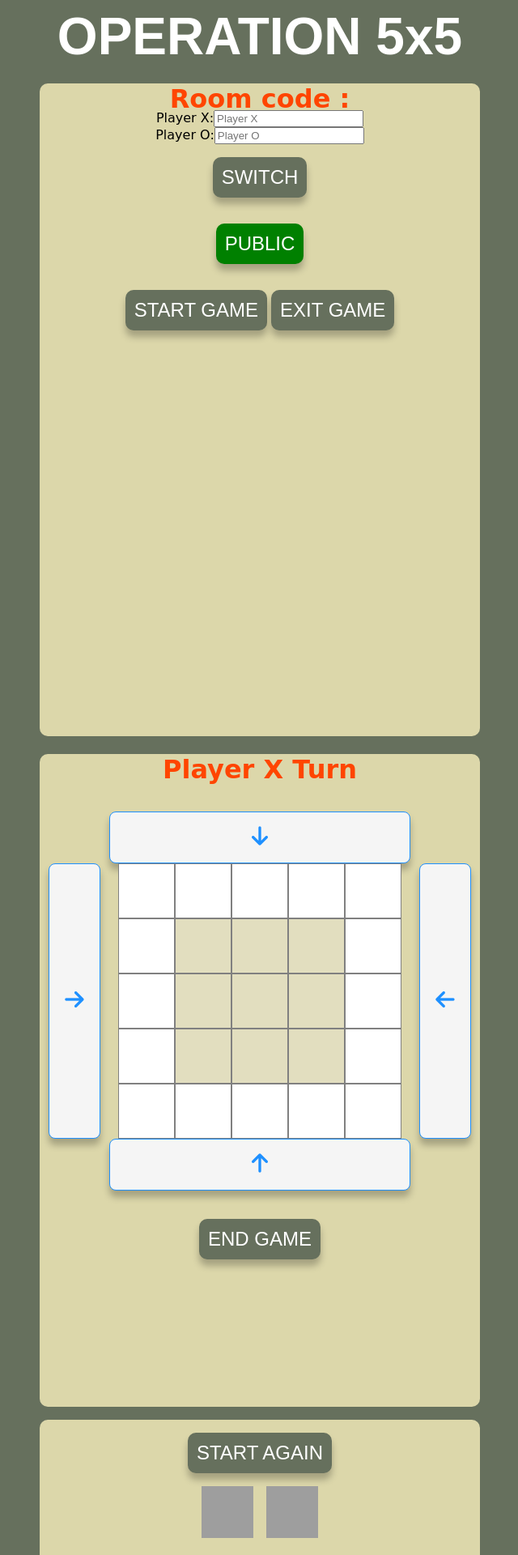
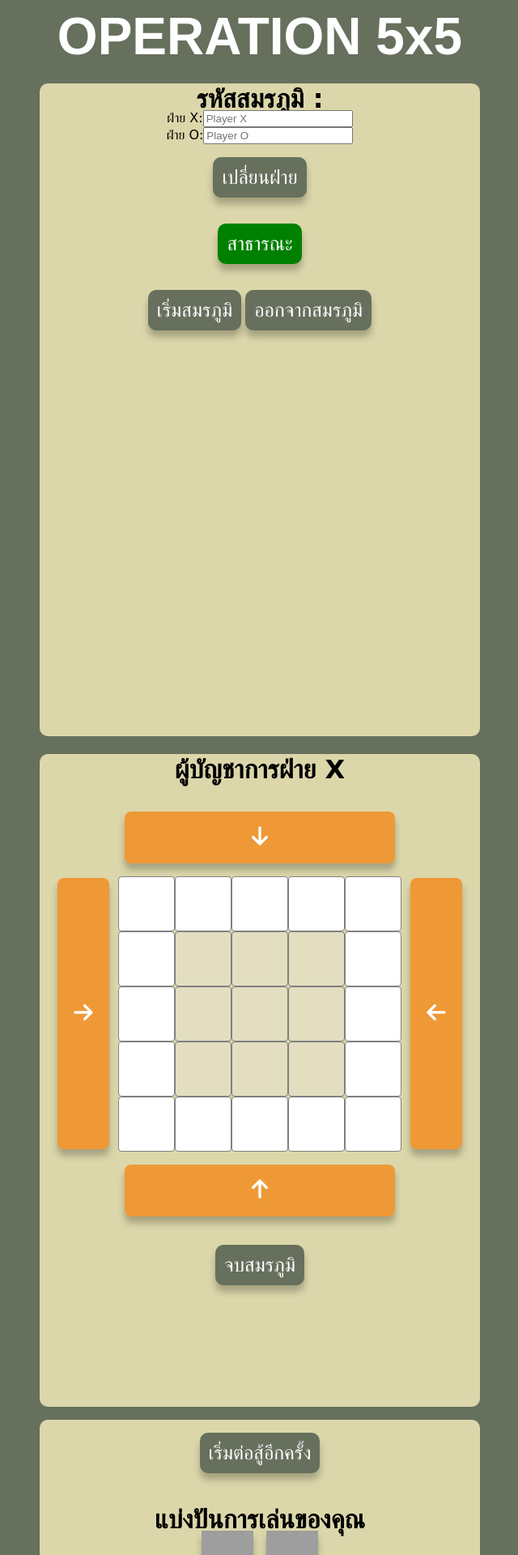
Before and after one commit to it64070101/operation5x5, a PHP site: page /google-login/public/game.html in a window 1280 px wide. Shown: the top 1920 px of the page at 81% size, without its empty margins (319-959 px from the left). Run offline with PHP 8.4, Linux system fonts and the light colour scheme; some libraries are stand-ins or nearby versions; grey boxes are pictures that could not be loaded.

Commit message:
fix gameplay text

```diff
--- a/public/checkroom.js
+++ b/public/checkroom.js
@@ -2,11 +2,11 @@ function checkwrongRoom(roomCode) {
 
   firebase.database().ref('Game').once('value', (snapshot) => {
     const rooms = snapshot.val();
-            if (roomCode in rooms){
+    if (roomCode in rooms) {
       wrongRoom = false;
     }
     if (wrongRoom) {
-                alert("you are in the wrong room");
+      alert("คุณเข้าสู้หน้านี้ไม่ถูกต้อง เราจะพาคุณกลับไป");
       window.location.href = `playmode.html`;
     }
   });
@@ -25,7 +25,7 @@ function checkUserCanPlay() {
     });
     // add score win round losr to user
     if (kickplayer == true) {
-          alert("wrong way to join")
+      alert("คุณเข้าสู้หน้านี้ไม่ถูกต้อง เราจะพาคุณกลับไป")
       window.location.href = `playmode.html`;
     }
   });
--- a/public/game.html
+++ b/public/game.html
@@ -23,10 +23,10 @@
         <div id="logo">OPERATION 5x5</div>
         <div class="page" id="join-game">
             <div class="container">
-                <h1 id="showRoomCode">Room code : </h1>
+                <h1 id="showRoomCode">รหัสสมรภูมิ : </h1>
                 <form class="form-inline row">
                     <div class="form-group mb-2 row col-10">
-                        <label for="inputPlayer-x" class="col-form-label col-2">Player X:</label>
+                        <label for="inputPlayer-x" class="col-form-label col-2">ฝ่าย X:</label>
                         <div class="col-10">
                             <input readonly type="text" class="form-control" id="inputPlayer-x" placeholder="Player X">
                         </div>
@@ -39,7 +39,7 @@
                 </form>
                 <form class="form-inline row">
                     <div class="form-group mb-2 row col-10">
-                        <label for="inputPlayer-o" class="col-form-label col-2">Player O:</label>
+                        <label for="inputPlayer-o" class="col-form-label col-2">ฝ่าย O:</label>
                         <div class="col-10">
                             <input readonly type="text" class="form-control" id="inputPlayer-o" placeholder="Player O">
                         </div>
@@ -52,19 +52,19 @@
                 </form>
             </div>
             <div class="container d-flex justify-content-center mb-2">
-                <button type="button" id="btnSwitchPlayer" class="btn btn-success mx-1 gameBtn">SWITCH</button>
+                <button type="button" id="btnSwitchPlayer" class="btn btn-success mx-1 gameBtn">เปลี่ยนฝ่าย</button>
             </div>
             <div class="container d-flex justify-content-center mb-2">
-                <button type="button" id="btnStateRoom" class="btn btn-success mx-1 gameBtn">PUBLIC</button>
+                <button type="button" id="btnStateRoom" class="btn btn-success mx-1 gameBtn">สาธารณะ</button>
             </div>
             <div class="container d-flex justify-content-center mb-2">
-                <button type="button" id="btnStartGame" class="btn btn-success mx-1 gameBtn">START GAME</button>
-                <button type="button" id="btnExitGame" class="btn btn-success mx-1 gameBtn">EXIT GAME</button>
+                <button type="button" id="btnStartGame" class="btn btn-success mx-1 gameBtn">เริ่มสมรภูมิ</button>
+                <button type="button" id="btnExitGame" class="btn btn-success mx-1 gameBtn">ออกจากสมรภูมิ</button>
             </div>
         </div>
         <div class="page" id="play-game">
             <div id="main">
-                <h1 id="player-turn">Player X Turn</h1>
+                <h1 id="player-turn">ผู้บัญชาการฝ่าย X</h1>
                 <br><br>
                 <div id="main-display">
                     <div></div>
@@ -114,14 +114,15 @@
                     <div></div>
                 </div>
                 <br>
-                <button type="button" id="btnTerminateGame" class="btn btn-warning mx-1 gameBtn">END GAME</button>
+                <button type="button" id="btnTerminateGame" class="btn btn-warning mx-1 gameBtn">จบสมรภูมิ</button>
             </div>
         </div>
     </div>
     <div class="page" id="end-game">
         <h1 id="winnerText"></h1>
-        <button type="button" id="btnAfterGame" class="gameBtn">START AGAIN</button>
+        <button type="button" id="btnAfterGame" class="gameBtn">เริ่มต่อสู้อีกครั้ง</button>
 
+        <h1>แบ่งปันการเล่นของคุณ</h1>
         <div class="grid-share">
             <div id="share-facebook" onclick="shareOnFacebook()"></div>
             <div id="share-twitter" onclick="shareOnTwitter()"></div>
@@ -130,7 +131,7 @@
 
     <!-- JavaScript file included -->
     <script src="auth.js"></script>
-    <script src="checkroom.js"></script>
+    <!-- <script src="checkroom.js"></script> -->
     <script src="gamescr.js"></script>
     <script src="script.js"></script>
     <script src="gameAddScore.js"></script>
--- a/public/gamescr.js
+++ b/public/gamescr.js
@@ -69,7 +69,7 @@ function reset() {
     select = 0;
     selectrow = 0;
     selectcol = 0;
-    document.getElementById("player-turn").innerHTML = "Player X Turn";
+    document.getElementById("player-turn").innerHTML = "ผู้บัญชาการฝ่าย X";
 }
 
 function enableAll() {
@@ -514,7 +514,7 @@ function updateGame(snapshot) {
     })
 
     if (isPlay == "play") {
-        document.getElementById("player-turn").innerHTML = "Player " + playerTurn.toUpperCase() + " Turn";
+        document.getElementById("player-turn").innerHTML = "ผู้บัญชาการฝ่าย" + playerTurn.toUpperCase();
     }
 
     snapshot.forEach((data) => {
@@ -562,10 +562,10 @@ function updateGame(snapshot) {
                         break;
                     case "winner":
                         if (gameInfo[key] == "x" || gameInfo[key] == "o") {
-                            document.getElementById("winnerText").innerText = "Player " + gameInfo[key].toUpperCase() + " is the winner.";
+                            document.getElementById("winnerText").innerText = "ฝ่าย " + gameInfo[key].toUpperCase() + " ชนะ";
                         }
                         else {
-                            document.getElementById("winnerText").innerText = "No winner.";
+                            document.getElementById("winnerText").innerText = "ไม่มีฝ่ายชนะ";
                         }
                         break;
                     case "matchmaking":
@@ -614,7 +614,7 @@ function exitRoom(event) {
         addUser.child(currentUser.uid).update({
             Isplay: false,
             Inroom: "",
-          })
+        })
         window.location.href = "playmode.html";
     }
 }
--- a/public/gamesty.css
+++ b/public/gamesty.css
@@ -1,5 +1,5 @@
 h1 {
-	color: orangered;
+	color: black;
 	margin-bottom: -5px;
 }
 
@@ -16,6 +16,8 @@ p {
 	display: flex;
 	flex-direction: column;
 	align-items: center;
+	margin-top: 16px;
+	margin-bottom: 16px;
 }
 
 .row {
@@ -32,6 +34,7 @@ p {
 	font-size: 24px;
 	text-align: center;
 	cursor: pointer;
+	border-radius: 4px;
 }
 
 .cell:active {
@@ -43,10 +46,10 @@ p {
 	box-sizing: border-box;
 	width: 64px;
 	height: 64px;
-	border: 1px solid dodgerblue;
+	/* border: 1px solid dodgerblue; */
 	border-radius: 8px;
-	background-color: whitesmoke;
-	color: dodgerblue;
+	background-color: #EF9936;
+	/* color: dodgerblue; */
 	font-size: 20pt;
 	cursor: pointer;
 	margin: auto;
@@ -55,23 +58,25 @@ p {
 /* Change input arrow button style when disabled.*/
 .but:disabled,
 .but[disabled] {
-	background-color: red;
+	background-color: #AD9A84;
 }
 
 #top-but {
-	width: 100%;
+	width: 90%;
 }
 
 #lef-but {
-	height: 100%;
+	height: 90%;
+	margin-right: 0;
 }
 
 #rig-but {
-	height: 100%;
+	height: 90%;
+	margin-left: 0;
 }
 
 #bot-but {
-	width: 100%;
+	width: 90%;
 }
 
 #btnStateRoom {
--- a/public/style.css
+++ b/public/style.css
@@ -216,6 +216,7 @@ th {
 }
 
 #share-facebook {
+    box-shadow: 0px 8px 8px 0px rgba(0, 0, 0, 0.25);
     margin: 0;
     background: url('https://cdn.discordapp.com/attachments/1012021672590721096/1212439899601502228/logo_facebook.png?ex=65f1d7a6&is=65df62a6&hm=b6b1e72bb9911b2148da5346fba01735746751bb6f97b7b17058795d72ba058c&');
     background-repeat: no-repeat;
@@ -223,6 +224,7 @@ th {
 }
 
 #share-twitter {
+    box-shadow: 0px 8px 8px 0px rgba(0, 0, 0, 0.25);
     margin: 0;
     background: url('https://cdn.discordapp.com/attachments/1012021672590721096/1212439899375149106/logo_twitter-x.png?ex=65f1d7a6&is=65df62a6&hm=4f013bcbce553efcb8648fed16d2147733a7b81caed91531978aed6be9c008fc&');
     background-repeat: no-repeat;
```
Lines whose indentation alone changed are shown as unchanged.
